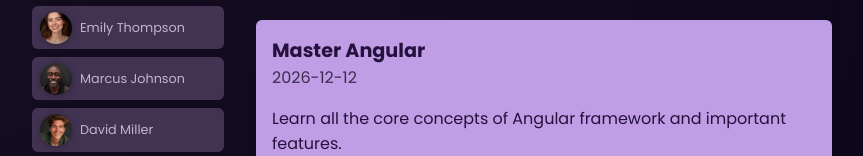
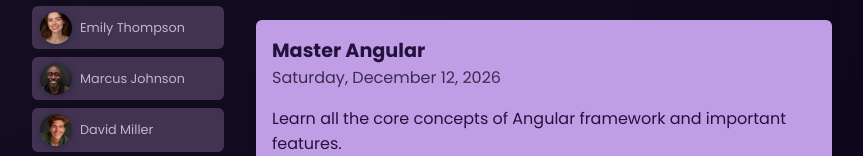
Before and after one commit to KSzczepa/First_app, an Angular app: page / in a window 1280 px wide. Both pictures are taken after a click on the button "Jasmine Washington". Shown: the part 317-473 px from the top of the page, without its empty margins (208-1071 px from the left). Built offline with nearby package versions, Linux system fonts and the light colour scheme.

Commit message:
feat: implement task management service and refactor task handling in components

```diff
--- a/src/app/tasks/task/task.html
+++ b/src/app/tasks/task/task.html
@@ -1,7 +1,7 @@
 <app-card>
   <article>
     <h2>{{ task.title }}</h2>
-    <time>{{ task.dueDate }}</time>
+    <time>{{ task.dueDate | date: 'fullDate' }}</time>
     <p>{{ task.summary }}</p>
     <p class="actions">
       <button (click)="onCompleteTask()">Complete</button>
--- a/src/app/tasks/task/task.ts
+++ b/src/app/tasks/task/task.ts
@@ -1,10 +1,11 @@
 import { Component, EventEmitter, Input, Output } from '@angular/core';
 import { TaskData } from './task.model';
 import { Card } from "../../shared/card/card";
+import { DatePipe } from '@angular/common';
 
 @Component({
   selector: 'app-task',
-  imports: [Card],
+  imports: [Card, DatePipe],
   templateUrl: './task.html',
   styleUrl: './task.css',
 })
--- /dev/null
+++ b/src/app/tasks/task/tasks.service.ts
@@ -0,0 +1,48 @@
+import { Injectable } from "@angular/core";
+import { Task } from "./task";
+import { TaskData, FormData } from "./task.model";
+
+@Injectable({ providedIn: 'root' })
+export class TasksService {
+  private tasks = [
+    {
+      id: 't1',
+      userId: 'u1',
+      title: 'Master Angular',
+      summary: 'Learn all the core concepts of Angular framework and important features.',
+      dueDate: '2026-12-12',
+    },
+    {
+      id: 't2',
+      userId: 'u3',
+      title: 'Build an App',
+      summary: 'Apply Angular knowledge by building a real-world application from scratch.',
+      dueDate: '2026-11-30',
+    },
+    {
+      id: 't3',
+      userId: 'u3',
+      title: 'Test and Deploy',
+      summary: 'Learn how to test Angular applications and deploy them to production environments.',
+      dueDate: '2027-01-15',
+    },
+  ];
+
+  getUserTasks(userId: string) {
+    return this.tasks.filter(task => task.userId === userId);
+  }
+
+  addTask(formData: FormData, userId: string) {
+    this.tasks.unshift({
+      id: 't' + (this.tasks.length + 1),
+      userId: userId,
+      title: formData.title,
+      summary: formData.summary,
+      dueDate: formData.dueDate
+    });
+  }
+
+  removeTask(taskId: string) {
+    this.tasks = this.tasks.filter(task => task.id !== taskId);
+  }
+}
--- a/src/app/tasks/tasks.ts
+++ b/src/app/tasks/tasks.ts
@@ -2,7 +2,8 @@
 import { Task } from './task/task';
 import { NewTaskTemplate } from './new-task-template/new-task-template';
 import { FormData } from './task/task.model';
-import { Card } from "../shared/card/card";
+import { Card } from '../shared/card/card';
+import { TasksService } from './task/tasks.service';
 
 @Component({
   selector: 'app-tasks',
@@ -10,10 +11,9 @@
   templateUrl: './tasks.html',
   styleUrl: './tasks.css',
 })
-
 export class TasksComponent {
-  @Input({required: true}) userId!: string;
-  @Input({required: true}) name!: string;
+  @Input({ required: true }) userId!: string;
+  @Input({ required: true }) name!: string;
   @Output() task!: {
     id: string;
     userId: string;
@@ -22,36 +22,15 @@
     dueDate: string;
   };
   showNewTaskForm = false;
-  tasks = [
-    {
-      id: 't1',
-      userId: 'u1',
-      title: 'Master Angular',
-      summary: 'Learn all the core concepts of Angular framework and important features.',
-      dueDate: '2026-12-12'
-    },
-    {
-      id: 't2',
-      userId: 'u3',
-      title: 'Build an App',
-      summary: 'Apply Angular knowledge by building a real-world application from scratch.',
-      dueDate: '2026-11-30'
-    },
-    {
-      id: 't3',
-      userId: 'u3',
-      title: 'Test and Deploy',
-      summary: 'Learn how to test Angular applications and deploy them to production environments.',
-      dueDate: '2027-01-15'
-    }
-  ];
+
+  constructor(private taskService: TasksService) {}
 
   get selectedUserTask() {
-    return this.tasks.filter(task => task.userId === this.userId);
+    return this.taskService.getUserTasks(this.userId);
   }
 
   onCompleteTask(taskId: string) {
-    this.tasks = this.tasks.filter(task => task.id !== taskId);
+    this.taskService.removeTask(taskId);
   }
 
   onStartAddTask() {
@@ -63,14 +42,7 @@
   }
 
   onAddTask(formData: FormData) {
-    this.tasks.push({
-      id: 't' + (this.tasks.length + 1),
-      userId: this.userId,
-      title: formData.title,
-      summary: formData.summary,
-      dueDate: formData.dueDate
-    });
-    console.log(this.tasks);
+    this.taskService.addTask(formData, this.userId);
     this.showNewTaskForm = false;
   }
 }
```
